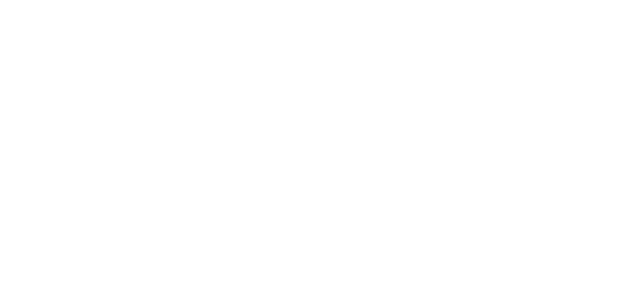
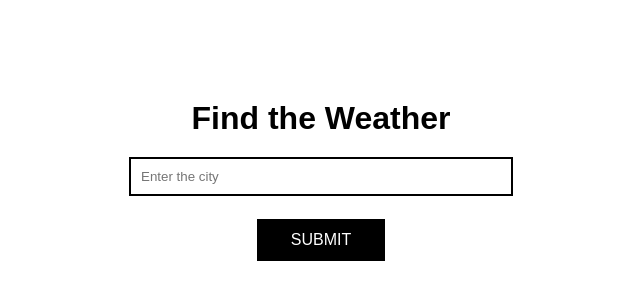
Before and after one commit to poojakelkar/weather-app-django, a Django app: page / in a window 1280 px wide. Before the commit the part shown is empty. Shown: the top 300 px of the page, without its empty margins (319-959 px from the left). Run offline with Django 3.2, Linux system fonts and the light colour scheme.

Commit message:
build:HTML file

```diff
--- a/core/templates/core/home.html
+++ b/core/templates/core/home.html
@@ -8,6 +8,48 @@
         />
         <meta http-equiv="X-UA-Compatible" content="ie=edge" />
         <title>Weather App</title>
+        <style>
+            * {
+                margin: 0;
+                font-family: Arial, Helvetica, sans-serif;
+                box-sizing: border-box;
+            }
+            #main {
+                text-align: center;
+                padding-top: 100px ;
+            }
+            input[type="text"]{
+                width: 30%;
+                padding: 10px;
+                border: 2px solid black;
+                margin-bottom: 5px;
+                margin-top: 20px;
+            }
+            input[type="submit"]{
+                width: 10%;
+                padding: 10px;
+                border: 2px solid black;
+                background: black;
+                color: white;
+                cursor: pointer;
+                font-size: medium;
+                text-transform: uppercase;
+            }
+        </style>
     </head>
-    <body></body>
+    <body>
+        <div id="main">
+            <h1>Find the Weather</h1>
+            <form method="GET">
+                <label for="city"></label>
+                <input
+                    type="text"
+                    name="city"
+                    id="city"
+                    placeholder="Enter the city"
+                /><br><br>
+                <input type="submit" value="Submit" />
+            </form>
+        </div>
+    </body>
 </html>
```
